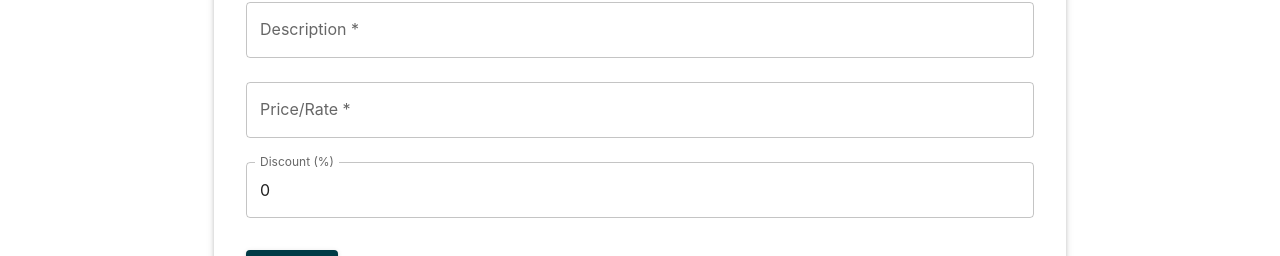
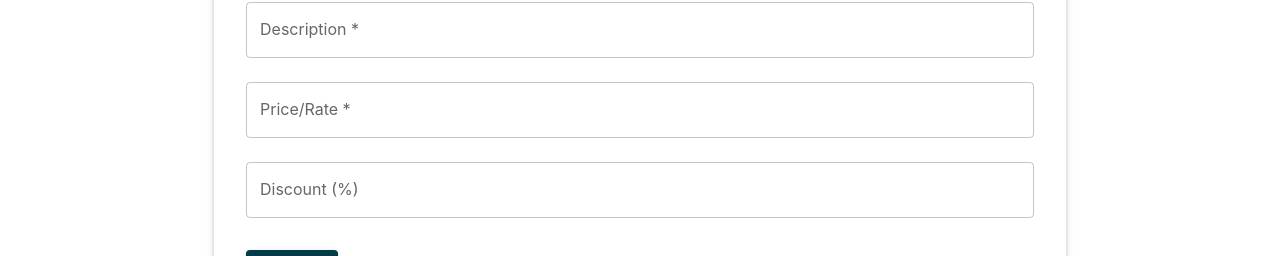
Before and after one commit to lcobiodata/freelance-bill, a React (Create React App) app in the folder frontend/: page /create-invoice in a window 1280 px wide. Shown: the part 1204-1460 px from the top of the page. Built offline with nearby package versions, Linux system fonts and the light colour scheme; no server answers.

Commit message:
Add validation for invoice fields and enhance item form input handling

```diff
--- a/frontend/src/components/CreateInvoice.js
+++ b/frontend/src/components/CreateInvoice.js
@@ -110,8 +110,29 @@ const CreateInvoice = () => {
     setInvoice((prev) => ({ ...prev, items: prev.items.filter((_, i) => i !== index) }));
   };
 
+  const validateFields = () => {
+    const newErrors = {};
+    if (!invoice.client_id) newErrors.client_id = "Client is required.";
+    if (!invoice.issue_date) newErrors.issue_date = "Issue date is required.";
+    if (!invoice.due_date) newErrors.due_date = "Due date is required.";
+    if (invoice.due_date && invoice.issue_date && new Date(invoice.due_date) < new Date(invoice.issue_date)) {
+      newErrors.due_date = "Due date cannot be earlier than issue date.";
+    }
+    if (invoice.issue_date && invoice.due_date && new Date(invoice.issue_date) > new Date(invoice.due_date)) {
+      newErrors.issue_date = "Issue date cannot be later than due date.";
+    }
+    if (!invoice.currency) newErrors.currency = "Currency is required.";
+    if (!invoice.payment_method) newErrors.payment_method = "Payment method is required.";
+    if (!invoice.payment_details) newErrors.payment_details = "Payment details are required.";
+    if (invoice.items.length === 0) newErrors.items = "At least one item is required.";
+    setErrors(newErrors);
+    return Object.keys(newErrors).length === 0;
+  };
+
   const handleSubmit = async (e) => {
     e.preventDefault();
+    if (!validateFields()) return;
+
     setIsRedirecting(true);
 
     try {
--- a/frontend/src/components/InvoiceItemForm.js
+++ b/frontend/src/components/InvoiceItemForm.js
@@ -19,28 +19,68 @@ const InvoiceItemForm = ({ newItem, handleItemChange, errors, saveItem, editInde
         <MenuItem value="Service">Service</MenuItem>
       </TextField>
 
-      <TextField label="Quantity *" type="number" name="quantity" fullWidth margin="normal"
-        value={newItem.quantity} onChange={handleItemChange}
-        error={!!errors.quantity} helperText={errors.quantity} />
+      <TextField
+        label="Quantity *"
+        type="number"
+        name="quantity"
+        fullWidth
+        margin="normal"
+        value={newItem.quantity || ""}
+        onChange={handleItemChange}
+        error={!!errors.quantity}
+        helperText={errors.quantity}
+      />
 
-      <TextField select label="Unit *" name="unit" fullWidth margin="normal"
-        value={newItem.unit} onChange={handleItemChange}
-        error={!!errors.unit} helperText={errors.unit} >
+      <TextField
+        select
+        label="Unit *"
+        name="unit"
+        fullWidth
+        margin="normal"
+        value={newItem.unit || ""}
+        onChange={handleItemChange}
+        error={!!errors.unit}
+        helperText={errors.unit}
+      >
         <MenuItem value="Item">Item</MenuItem>
         <MenuItem value="Hour">Hour</MenuItem>
       </TextField>
 
-      <TextField label="Description *" name="description" fullWidth margin="normal"
-        value={newItem.description} onChange={handleItemChange}
-        error={!!errors.description} helperText={errors.description} />
+      <TextField
+        label="Description *"
+        name="description"
+        fullWidth
+        margin="normal"
+        value={newItem.description || ""}
+        onChange={handleItemChange}
+        error={!!errors.description}
+        helperText={errors.description}
+      />
 
-      <TextField label="Price/Rate *" type="number" name="rate" fullWidth margin="normal"
-        value={newItem.rate} onChange={handleItemChange}
-        error={!!errors.rate} helperText={errors.rate} />
+      <TextField
+        label="Price/Rate *"
+        type="number"
+        name="rate"
+        fullWidth
+        margin="normal"
+        value={newItem.rate || ""}
+        onChange={handleItemChange}
+        error={!!errors.rate}
+        helperText={errors.rate}
+      />
 
-      <TextField label="Discount (%)" type="number" name="discount" fullWidth margin="normal"
-        value={newItem.discount} onChange={handleItemChange} inputProps={{ min: 0, max: 100 }}
-        error={!!errors.discount} helperText={errors.discount} />
+      <TextField
+        label="Discount (%)"
+        type="number"
+        name="discount"
+        fullWidth
+        margin="normal"
+        value={newItem.discount || ""}
+        onChange={handleItemChange}
+        inputProps={{ min: 0, max: 100 }}
+        error={!!errors.discount}
+        helperText={errors.discount}
+      />
 
       <Box sx={{ display: "flex", justifyContent: "flex-start", mt: 3 }}>
         <Button variant="contained" color="primary" onClick={saveItem}>
```
